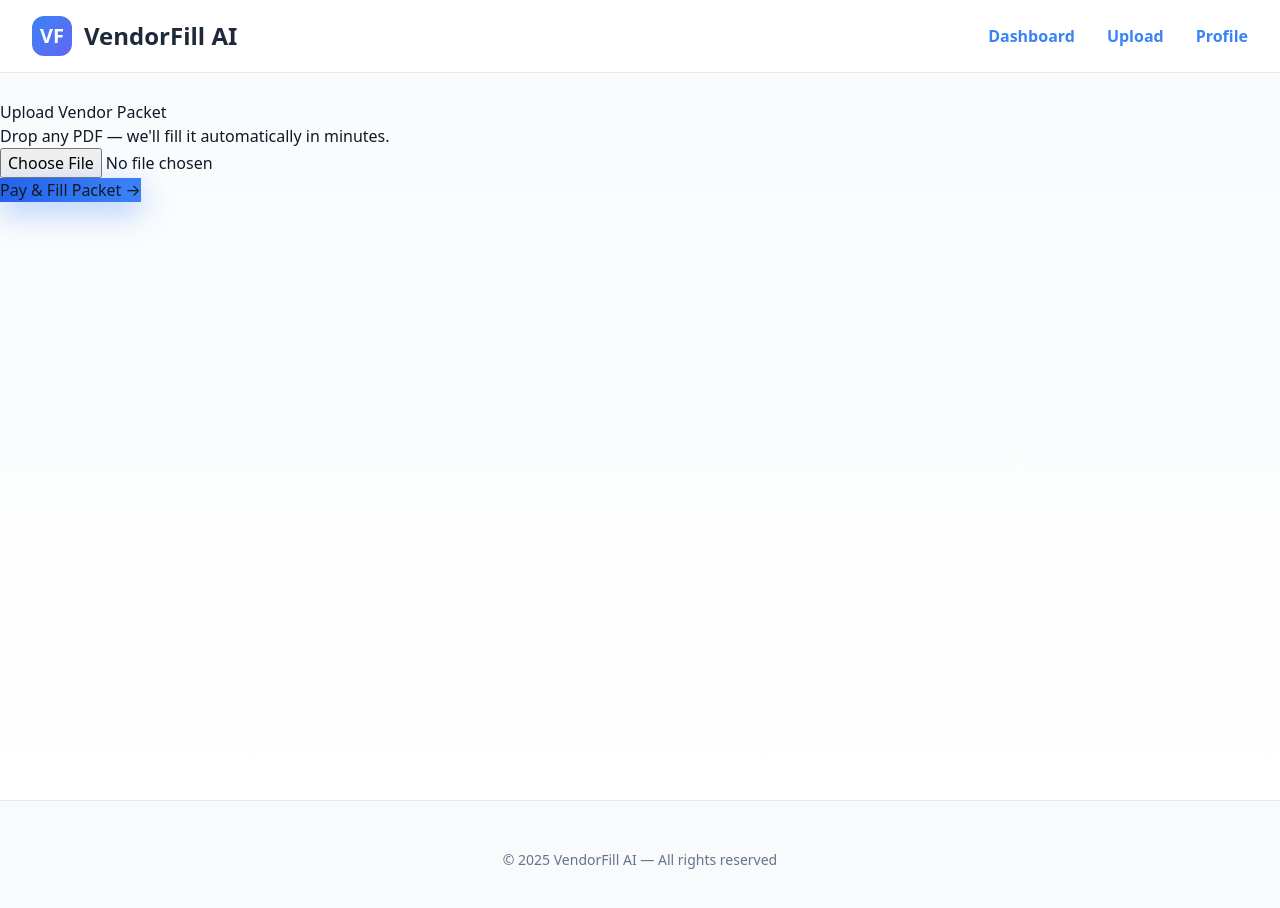
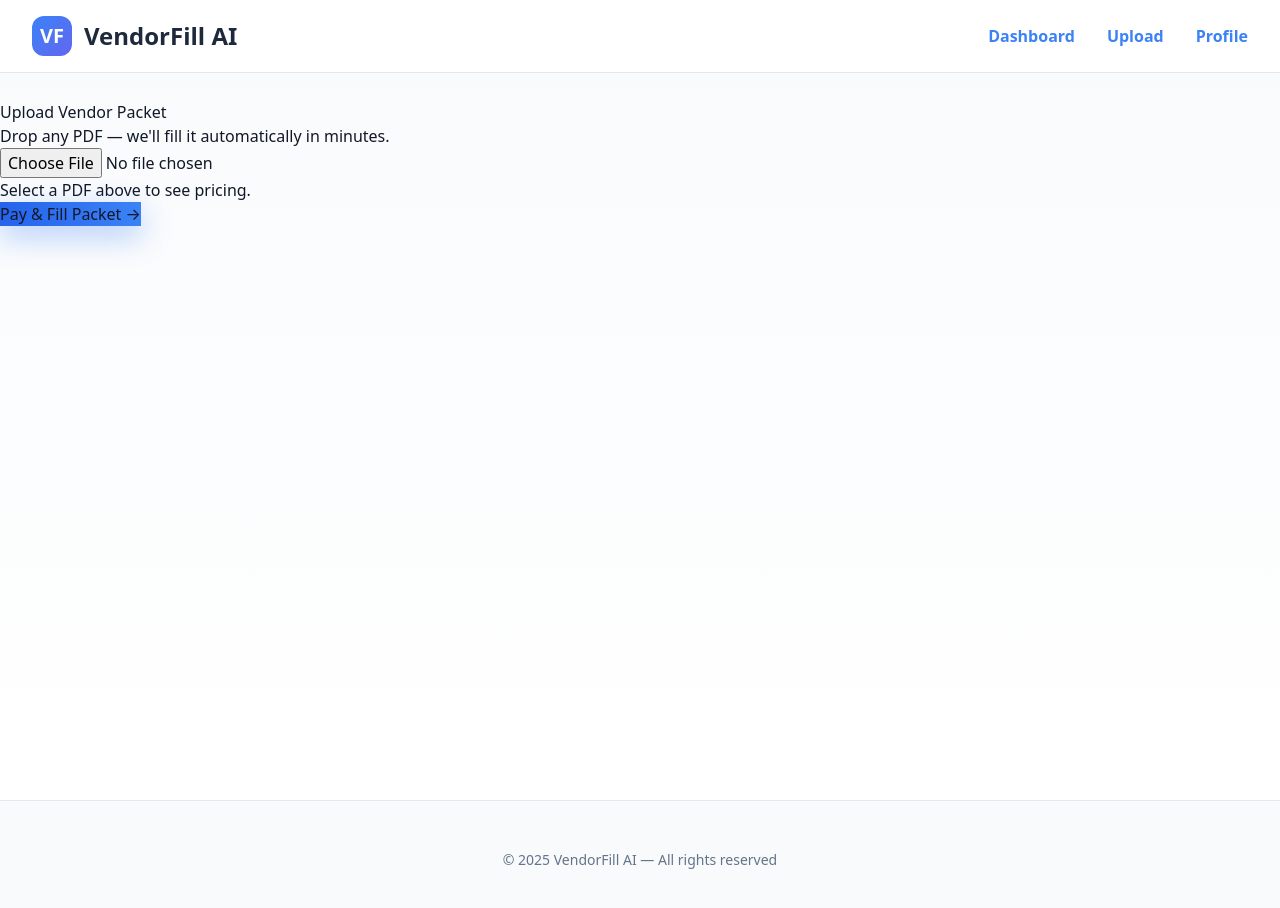
Before and after one commit to deansw/vendorfill, a Next.js app: page /upload in a window 1280 px wide. Shown: the top 908 px of the page. Built offline with nearby package versions, Linux system fonts and the light colour scheme.

Commit message:
Update page.tsx

```diff
--- a/app/upload/page.tsx
+++ b/app/upload/page.tsx
@@ -1,4 +1,4 @@
-// app/upload/page.tsx — FULL FILE WITH WORKING AI CALL
+// app/upload/page.tsx — FULL & WORKING (OPENAI OR ANTHROPIC)
 "use client"
 import { useState } from "react"
 
@@ -14,10 +14,10 @@ export default function Upload() {
 
     setLoading(true)
 
-    // Convert file to base64 so the server can read it
+    // Convert file to base64 (remove data URL prefix)
     const reader = new FileReader()
     reader.onload = async () => {
-      const base64 = (reader.result as string).split(",")[1]  // remove data:application/pdf;base64,
+      const base64 = (reader.result as string).split(",")[1] // pure base64
 
       try {
         const res = await fetch("/api/fill", {
@@ -29,14 +29,14 @@ export default function Upload() {
         const data = await res.json()
 
         if (data.success) {
-          // Trigger download of the filled PDF
+          // Trigger download
           const link = document.createElement("a")
           link.href = data.filledPdf
           link.download = `FILLED_${file.name}`
           link.click()
           alert("Your filled PDF has been downloaded!")
         } else {
-          alert("Error: " + data.error)
+          alert("Error: " + (data.error || "Unknown error"))
         }
       } catch (err) {
         console.error(err)
@@ -59,6 +59,7 @@ export default function Upload() {
           Drop any PDF — we'll fill it automatically in minutes.
         </p>
 
+        {/* File Input Card */}
         <div className="bg-white rounded-3xl shadow-2xl p-16 border-4 border-dashed border-blue-200 mb-12">
           <input
             type="file"
@@ -71,8 +72,14 @@ export default function Upload() {
               Price: ${file.size > 5_000_000 ? "199" : file.size > 2_000_000 ? "129" : "79"}
             </p>
           )}
+          {!file && (
+            <p className="mt-10 text-xl text-gray-600">
+              Select a PDF above to see pricing.
+            </p>
+          )}
         </div>
 
+        {/* BIG BLUE BUTTON — IDENTICAL TO HOMEPAGE */}
         <button
           onClick={handleUpload}
           disabled={!file || loading}
@@ -82,7 +89,7 @@ export default function Upload() {
             boxShadow: "0 10px 30px rgba(59, 130, 246, 0.4)",
           }}
         >
-          {loading ? "Processing with Claude..." : "Pay & Fill Packet →"}
+          {loading ? "Processing with AI..." : "Pay & Fill Packet →"}
         </button>
       </div>
     </div>
```
